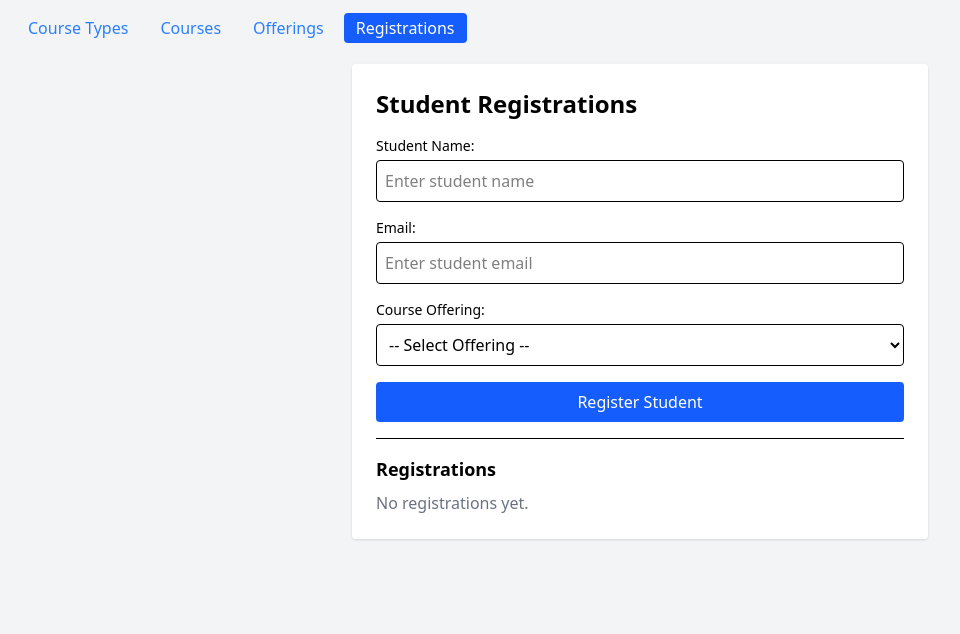
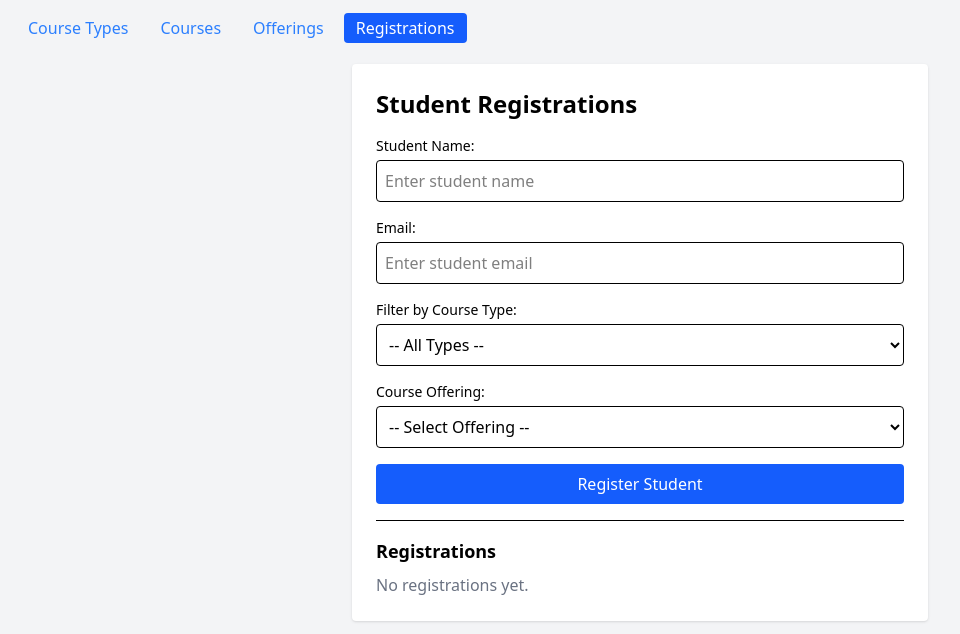
Before and after one commit to Gangadhar184/Student-Registration-System, a React (Vite) app: page /registrations in a window 1280 px wide. Shown: the top 634 px of the page, without its empty margins (0-960 px from the left). Built offline with nearby package versions, Linux system fonts and the light colour scheme.

Commit message:
added filter option in registration page

```diff
--- a/src/components/StudentRegistrations.jsx
+++ b/src/components/StudentRegistrations.jsx
@@ -6,17 +6,21 @@ const StudentRegistrations = () => {
     courseOfferings,
     registrations,
     setRegistrations,
+    courseTypes,
   } = useCourseContext();
 
   const [studentName, setStudentName] = useState('');
   const [email, setEmail] = useState('');
+  const [selectedCourseType, setSelectedCourseType] = useState('');
   const [selectedOfferingId, setSelectedOfferingId] = useState('');
   const [error, setError] = useState('');
 
   const generateId = () => `${Date.now()}-${Math.floor(Math.random() * 10000)}`;
+  const validateEmail = (email) => /^[^\s@]+@[^\s@]+\.[^\s@]+$/.test(email);
 
-  const validateEmail = (email) =>
-    /^[^\s@]+@[^\s@]+\.[^\s@]+$/.test(email);
+  const filteredOfferings = selectedCourseType
+    ? courseOfferings.filter((o) => o.courseType === selectedCourseType)
+    : courseOfferings;
 
   const handleRegister = (e) => {
     e.preventDefault();
@@ -85,6 +89,25 @@ const StudentRegistrations = () => {
         </div>
 
         <div className="flex flex-col gap-1">
+          <label className="text-sm">Filter by Course Type:</label>
+          <select
+            value={selectedCourseType}
+            onChange={(e) => {
+              setSelectedCourseType(e.target.value);
+              setSelectedOfferingId(''); // reset offering selection
+            }}
+            className="p-2 border rounded"
+          >
+            <option value="">-- All Types --</option>
+            {courseTypes.map((type) => (
+              <option key={type.id} value={type.name}>
+                {type.name}
+              </option>
+            ))}
+          </select>
+        </div>
+
+        <div className="flex flex-col gap-1">
           <label className="text-sm">Course Offering:</label>
           <select
             value={selectedOfferingId}
@@ -92,7 +115,7 @@ const StudentRegistrations = () => {
             className="p-2 border rounded"
           >
             <option value="">-- Select Offering --</option>
-            {courseOfferings.map((offering) => (
+            {filteredOfferings.map((offering) => (
               <option key={offering.id} value={offering.id}>
                 {offering.courseType} - {offering.course}
               </option>
--- a/src/context/CourseProvider.jsx
+++ b/src/context/CourseProvider.jsx
@@ -3,8 +3,18 @@ import { CourseContext } from "./CourseContext";
 
 
 export const CourseProvider = ({ children }) => {
-  const [courseTypes, setCourseTypes] = useState([])
-  const [courses, setCourses] = useState([])
+  const [courseTypes, setCourseTypes] = useState([
+  { id: 'type-1', name: 'Individual' },
+  { id: 'type-2', name: 'Group' },
+  { id: 'type-3', name: 'Special' },
+]);
+
+const [courses, setCourses] = useState([
+  { id: 'course-1', name: 'Programming' },
+  { id: 'course-2', name: 'Java' },
+  { id: 'course-3', name: 'C++' },
+]);
+
   const [courseOfferings, setCourseOfferings] = useState([])
   const [registrations, setRegistrations] = useState({})
 
```
